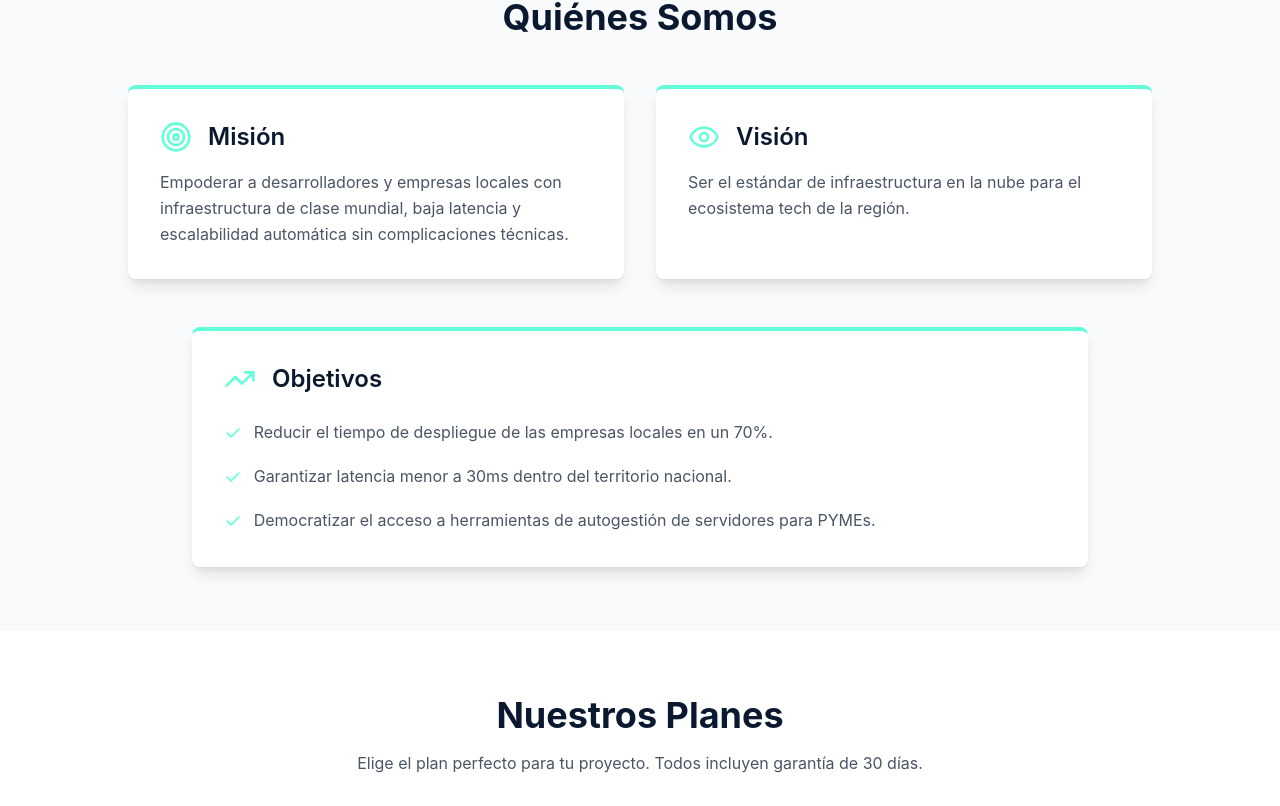
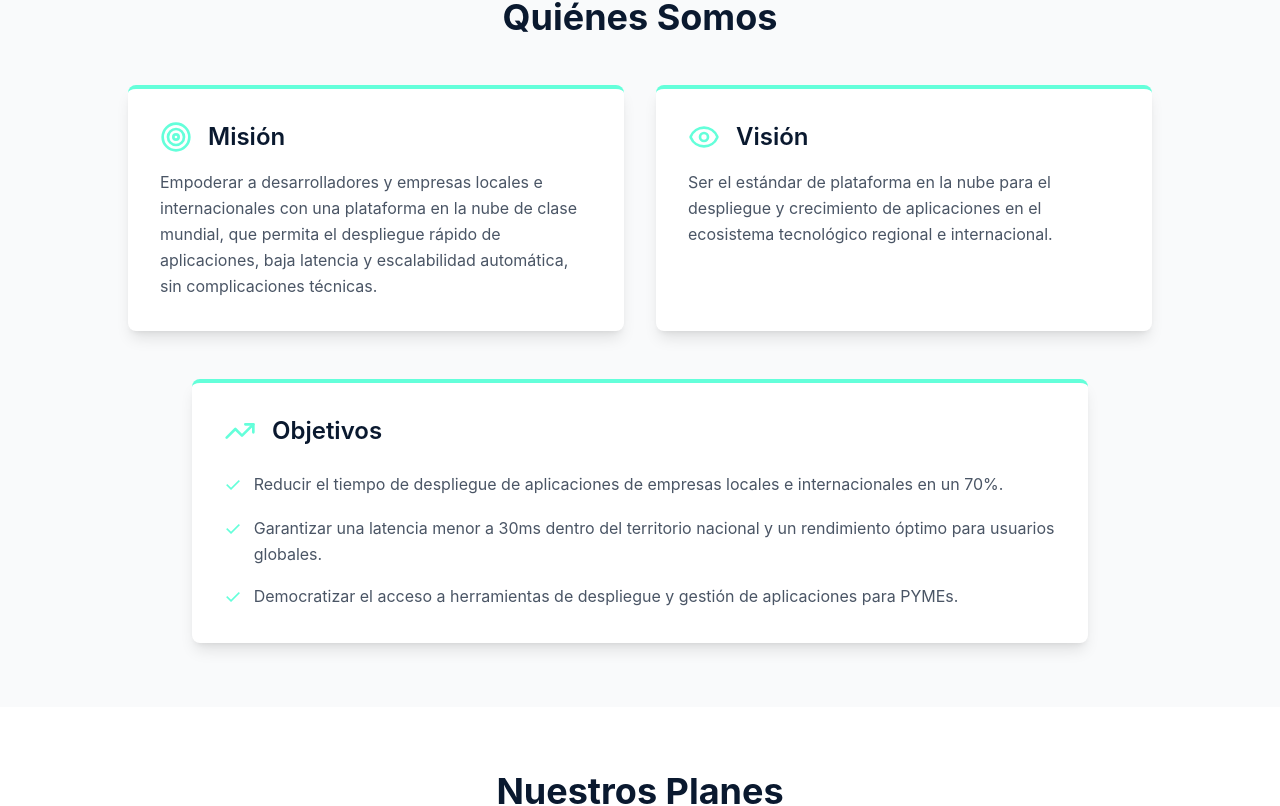
Before and after one commit to derlyzflv/cloudingspro, a React (Vite) app: page / in a window 1280 px wide. Shown: the part 503-1309 px from the top of the page. Built offline with nearby package versions, Linux system fonts and the light colour scheme.

Commit message:
De nosotros mision vision objetivo

```diff
--- a/src/app/components/About.tsx
+++ b/src/app/components/About.tsx
@@ -13,8 +13,7 @@ export function About() {
               <h3 className="text-2xl font-semibold text-[#0A192F]">Misión</h3>
             </div>
             <p className="text-gray-600 leading-relaxed">
-              Empoderar a desarrolladores y empresas locales con infraestructura de clase mundial,
-              baja latencia y escalabilidad automática sin complicaciones técnicas.
+              Empoderar a desarrolladores y empresas locales e internacionales con una plataforma en la nube de clase mundial, que permita el despliegue rápido de aplicaciones, baja latencia y escalabilidad automática, sin complicaciones técnicas.
             </p>
           </div>
 
@@ -24,7 +23,7 @@ export function About() {
               <h3 className="text-2xl font-semibold text-[#0A192F]">Visión</h3>
             </div>
             <p className="text-gray-600 leading-relaxed">
-              Ser el estándar de infraestructura en la nube para el ecosistema tech de la región.
+              Ser el estándar de plataforma en la nube para el despliegue y crecimiento de aplicaciones en el ecosistema tecnológico regional e internacional.
             </p>
           </div>
         </div>
@@ -39,19 +38,19 @@ export function About() {
               <li className="flex items-start gap-3">
                 <span className="text-[#64FFDA] text-xl">✓</span>
                 <p className="text-gray-600 leading-relaxed">
-                  Reducir el tiempo de despliegue de las empresas locales en un 70%.
+                  Reducir el tiempo de despliegue de aplicaciones de empresas locales e internacionales en un 70%.
                 </p>
               </li>
               <li className="flex items-start gap-3">
                 <span className="text-[#64FFDA] text-xl">✓</span>
                 <p className="text-gray-600 leading-relaxed">
-                  Garantizar latencia menor a 30ms dentro del territorio nacional.
+                  Garantizar una latencia menor a 30ms dentro del territorio nacional y un rendimiento óptimo para usuarios globales.
                 </p>
               </li>
               <li className="flex items-start gap-3">
                 <span className="text-[#64FFDA] text-xl">✓</span>
                 <p className="text-gray-600 leading-relaxed">
-                  Democratizar el acceso a herramientas de autogestión de servidores para PYMEs.
+                  Democratizar el acceso a herramientas de despliegue y gestión de aplicaciones para PYMEs.
                 </p>
               </li>
             </ul>
```
